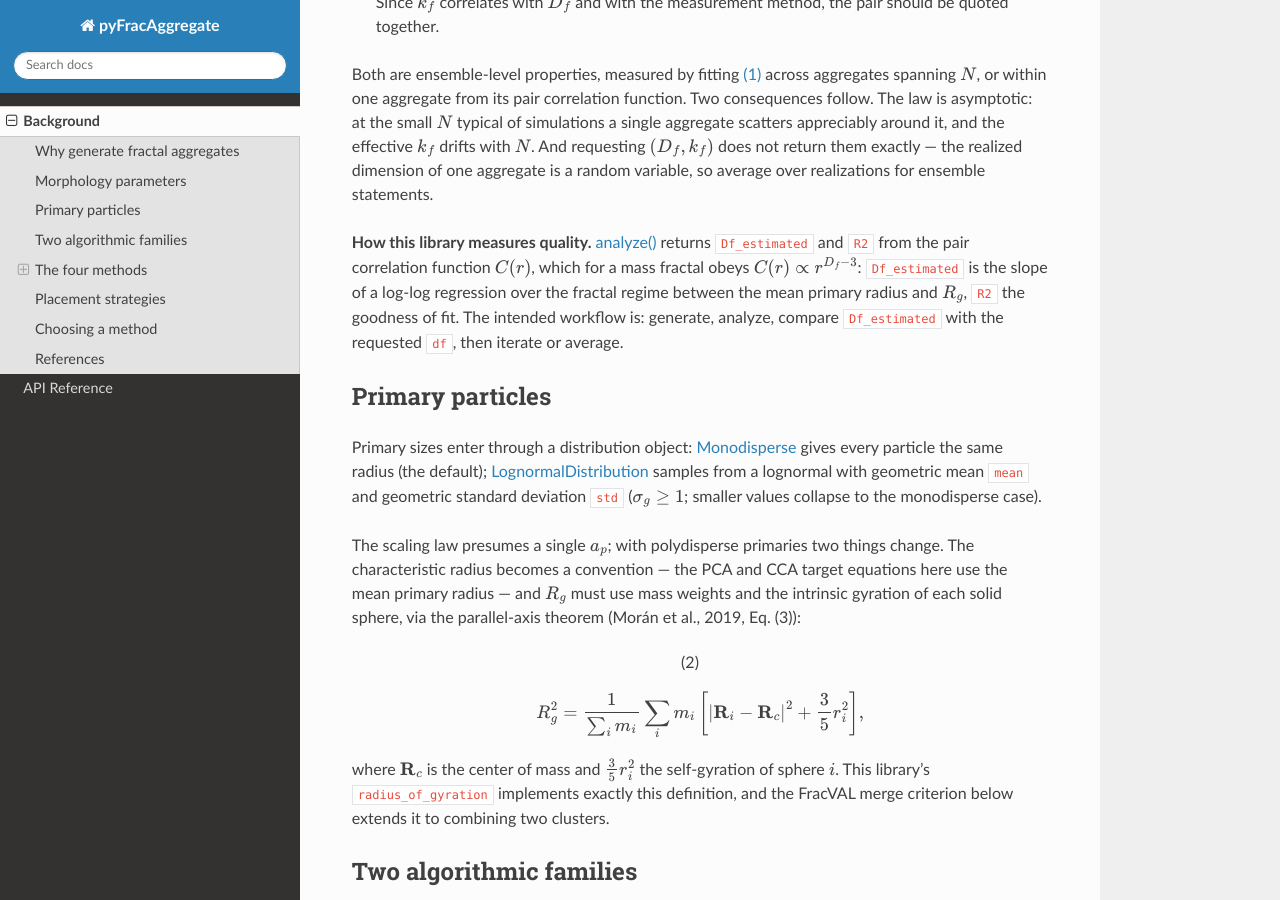
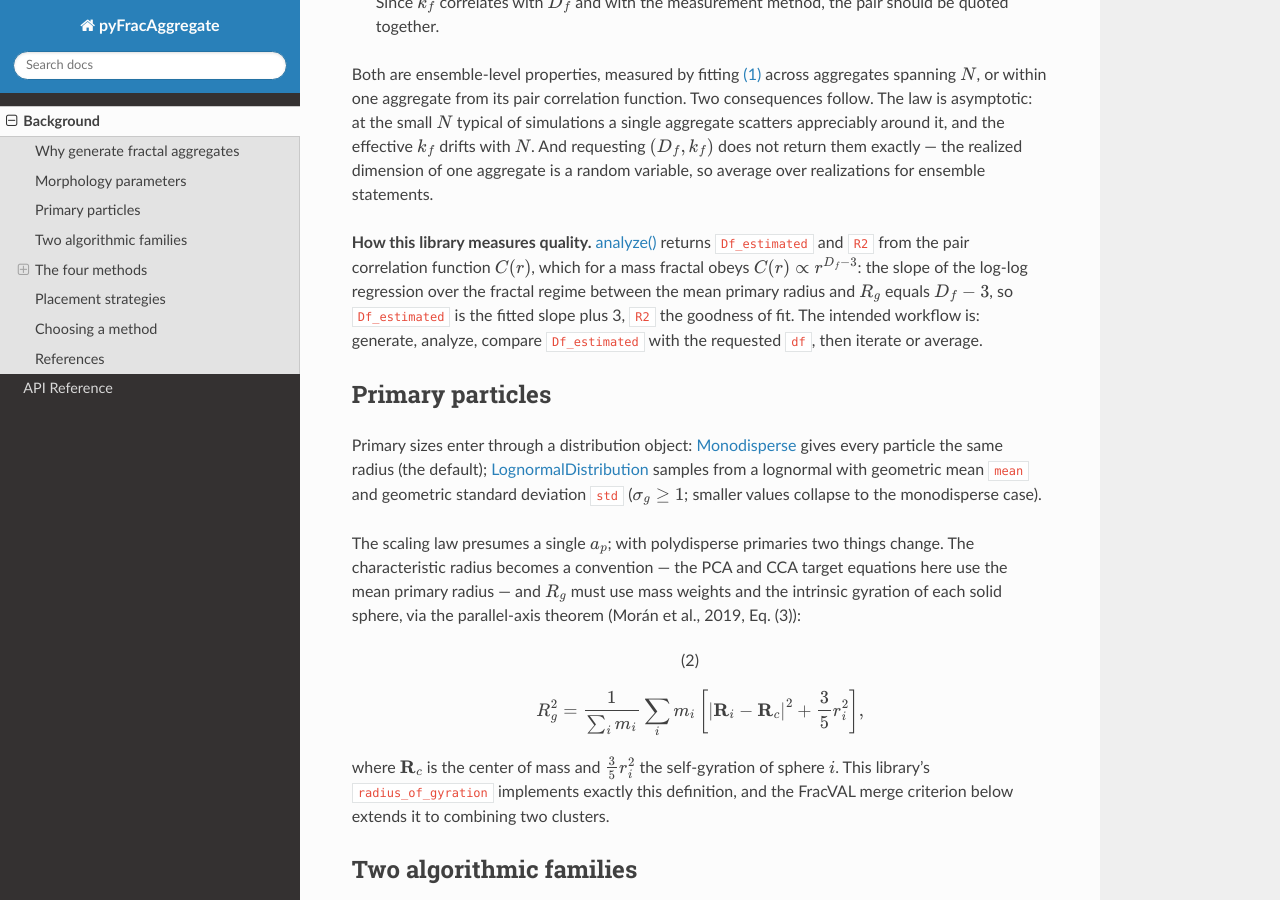
Before and after one commit to VANvonZHANG/pyFracAggregate, a Sphinx documentation site: the page built from docs/background/index.md, in a window 1280 px wide and 900 px high, scrolled down 1297 px. Built offline with Sphinx 7.4.7 and the Read the Docs theme 3.1.0, drawn with Linux system fonts in a browser that asks for light colours.

Commit message:
docs(background): fix Df slope attribution in morphology section
The regression slope of log C(r) vs log r equals Df - 3, not Df itself;
estimate_fractal_dimension returns slope + 3, and the page now says so.

```diff
--- a/docs/background/index.md
+++ b/docs/background/index.md
@@ -73,9 +73,10 @@ for ensemble statements.
 **How this library measures quality.**
 [analyze()](/api-reference/index.md#analysis) returns `Df_estimated` and `R2`
 from the pair correlation function {math}`C(r)`, which for a mass fractal
-obeys {math}`C(r) \propto r^{D_f - 3}`: `Df_estimated` is the slope of a
-log-log regression over the fractal regime between the mean primary radius
-and {math}`R_g`, `R2` the goodness of fit. The intended workflow is: generate,
+obeys {math}`C(r) \propto r^{D_f - 3}`: the slope of the log-log regression
+over the fractal regime between the mean primary radius and {math}`R_g`
+equals {math}`D_f - 3`, so `Df_estimated` is the fitted slope plus 3, `R2`
+the goodness of fit. The intended workflow is: generate,
 analyze, compare `Df_estimated` with the requested `df`, then iterate or
 average.
 
```
